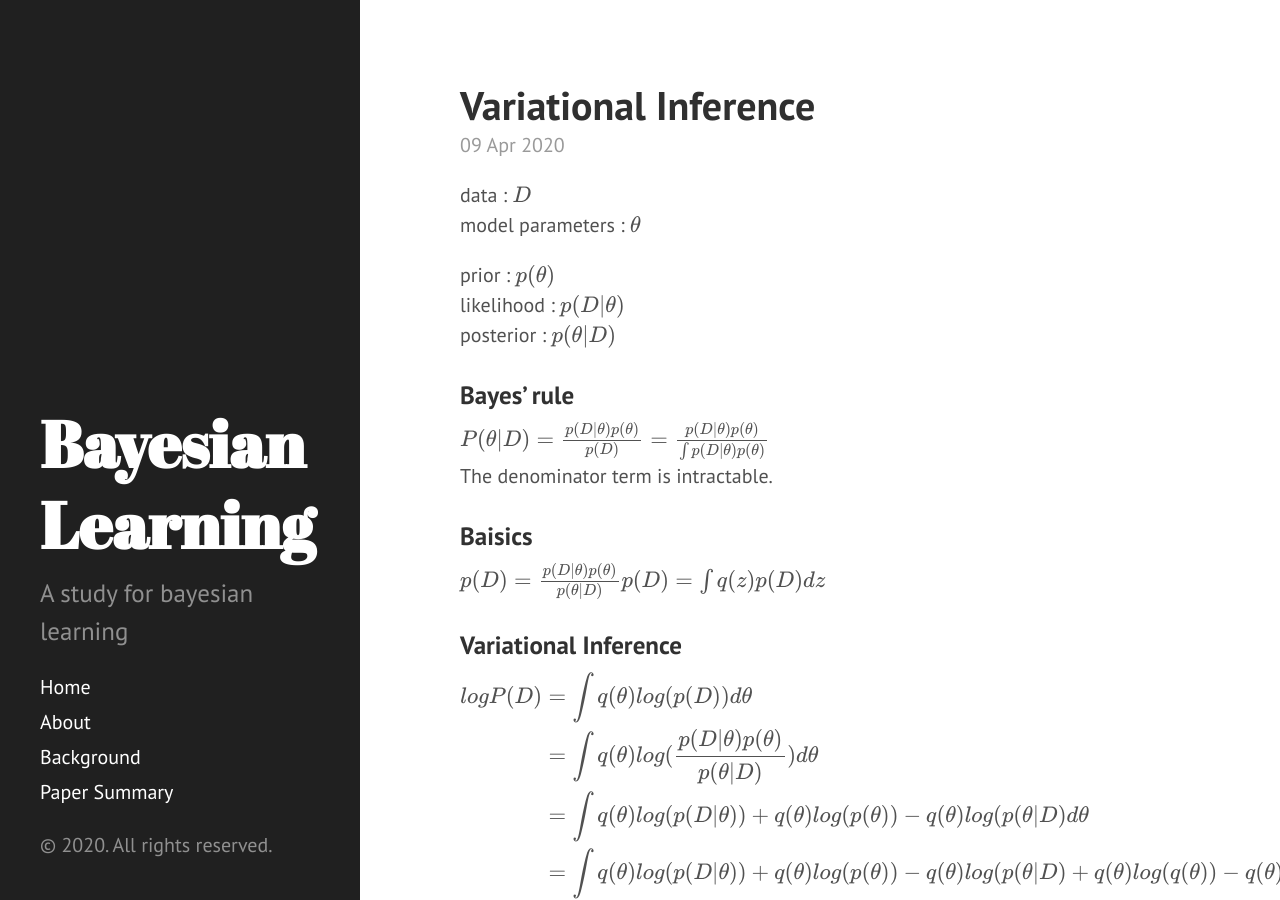
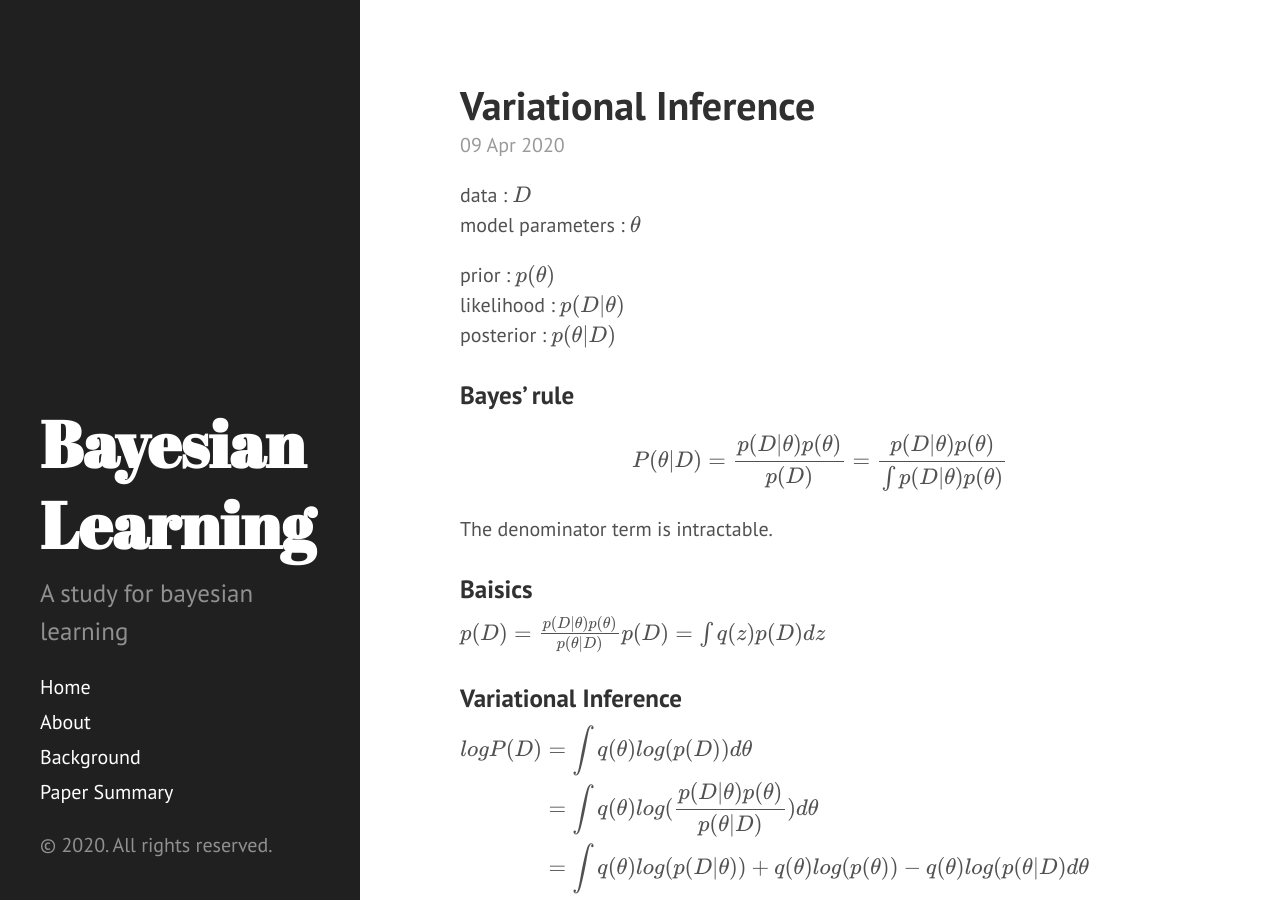
Before and after one commit to Rose-J/Bayesian, a Jekyll site: the page built from _posts/2020-04-09-vi.md, in a window 1280 px wide and 900 px high. Built offline with Jekyll 4.4.1, drawn with Linux system fonts in a browser that asks for light colours; formulas are drawn with MathJax 3.

Commit message:
Update 2020-04-09-vi.md

```diff
--- a/_posts/2020-04-09-vi.md
+++ b/_posts/2020-04-09-vi.md
@@ -15,8 +15,9 @@ posterior :  $p(\theta|D)$
 ### Bayes' rule
 
 $$
-P(\theta|D) = \frac{p(D|\theta)p(\theta)}{p(D)} = \frac{p(D|\theta)p(\theta)}{\int p(D|\theta)p(\theta)}\\
+P(\theta|D) = \frac{p(D|\theta)p(\theta)}{p(D)} = \frac{p(D|\theta)p(\theta)}{\int p(D|\theta)p(\theta)}
 $$
+
 The denominator term is intractable.
 
 ### Baisics
```
